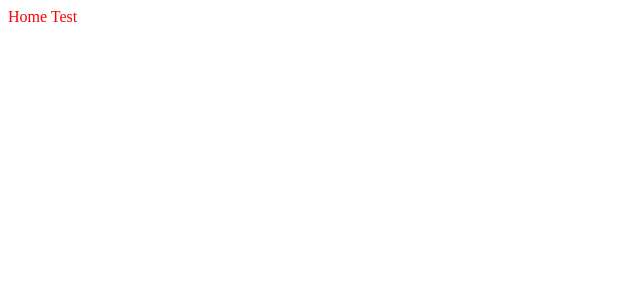
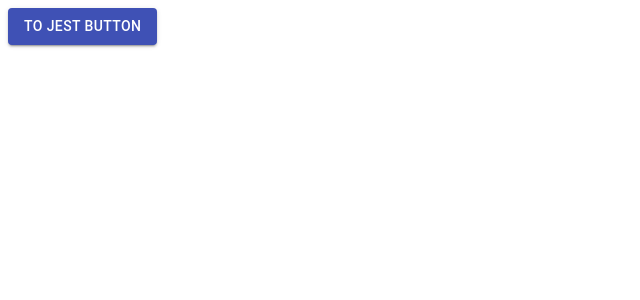
Before and after one commit to Dam-o/Audytor, a React (Create React App) app in the folder APP/app/: page / in a window 1280 px wide. Shown: the top 300 px of the page, without its empty margins (0-640 px from the left). Built offline with nearby package versions, Linux system fonts and the light colour scheme.

Commit message:
dev branch

```diff
--- a/APP/app/src/components/Home.js
+++ b/APP/app/src/components/Home.js
@@ -1,9 +1,12 @@
 import React from 'react';
+import Button from '@material-ui/core/Button';
 
 const Home = () => {
     return (
         <div>
-            Home Test
+            <Button variant="contained" color="primary">
+                to jest button
+            </Button>
         </div>
     );
 };
```
